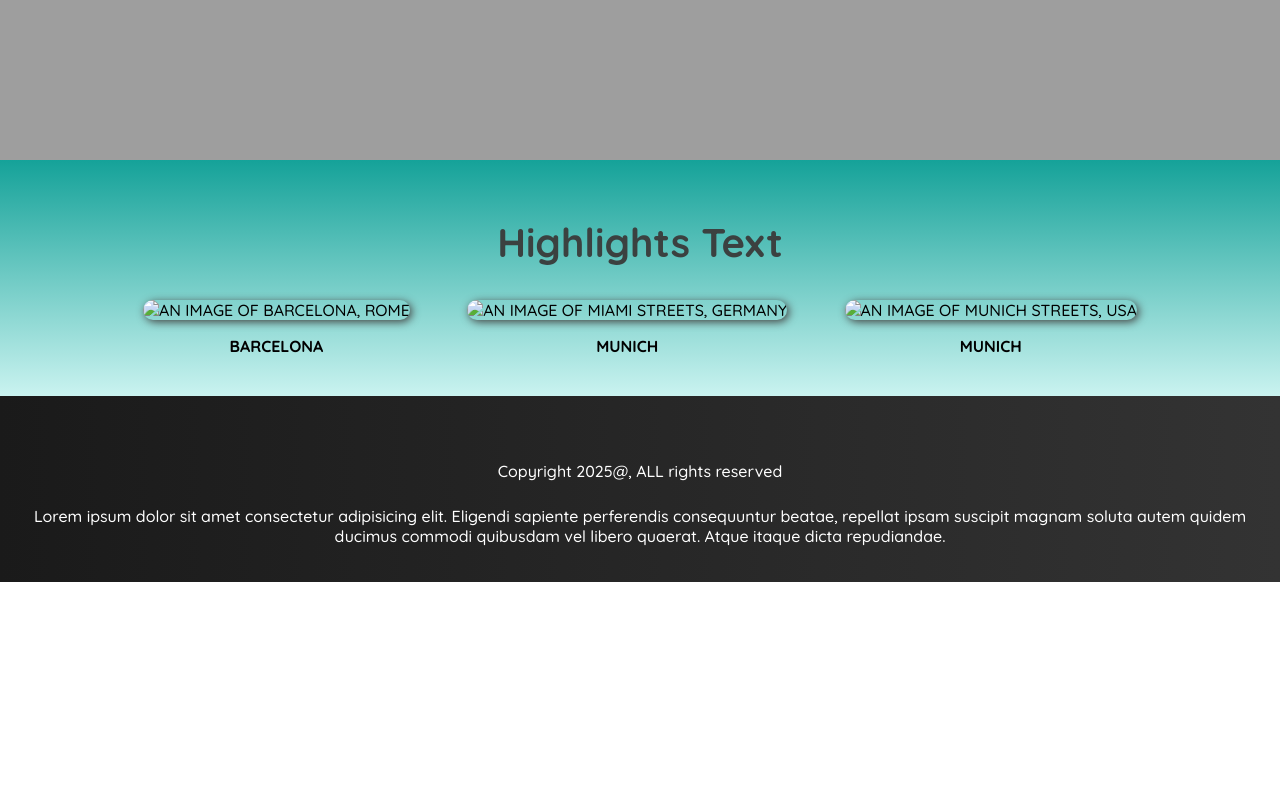
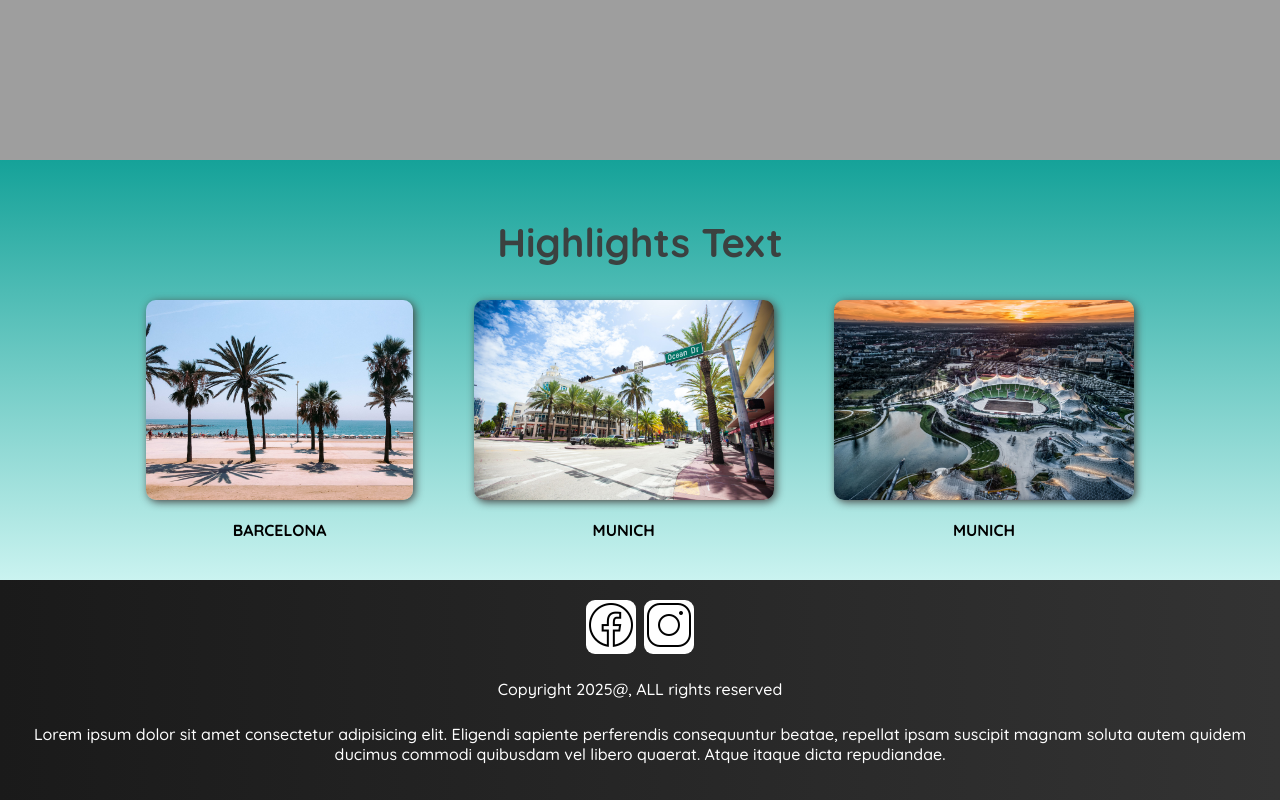
Before and after one commit to raahim21/places, a plain HTML site: page index.html in a window 1280 px wide. Shown: the part 640-1440 px from the top of the page. Before the commit the page ends 1222 px from the top, so only its background shows below. Drawn offline with Linux system fonts and the light colour scheme; the site is published under a folder, as on GitHub Pages, so addresses that start at the root find nothing.

Commit message:
Update index.html

```diff
--- a/index.html
+++ b/index.html
@@ -31,7 +31,7 @@
         <div id="hero-content">
           <h1>Raahim's Travel Page</h1>
           <p>Let's Explore The World Together</p>
-          <a href="/places.html">Discover Places</a>
+          <a href="places.html">Discover Places</a>
         </div>
       </section>
       <section id="highlights">
@@ -40,21 +40,21 @@
         <ul id="destinations">
           <li class="place-image">
             <img
-              src="/images/places/barcelona.jpg"
+              src="images/places/barcelona.jpg"
               alt="An image of barcelona, Rome"
             />
             <p><strong>Barcelona</strong></p>
           </li>
           <li class="place-image">
             <img
-              src="/images/places/miami.jpg"
+              src="images/places/miami.jpg"
               alt="An image of miami streets, germany"
             />
             <p><strong>Munich</strong></p>
           </li>
           <li class="place-image">
             <img
-              src="/images/places/munich.jpg"
+              src="images/places/munich.jpg"
               alt="An image of Munich streets, USA"
             />
             <p><strong>Munich</strong></p>
@@ -65,7 +65,7 @@
 
       <footer>
         <a href="">
-          <img src="/images/icons/icons8-facebook-50(1).png" alt="">
+          <img src="images/icons/icons8-facebook-50(1).png" alt="">
         </a>
 
         <a href="">
@@ -73,7 +73,7 @@
         </a>
 
         <a href="">
-          <img src="/images/icons/icons8-insta-50(1).png" alt="">
+          <img src="images/icons/icons8-insta-50(1).png" alt="">
         </a>
 
         <p class="footer-text">Copyright 2025@, ALL rights reserved</p>
```
